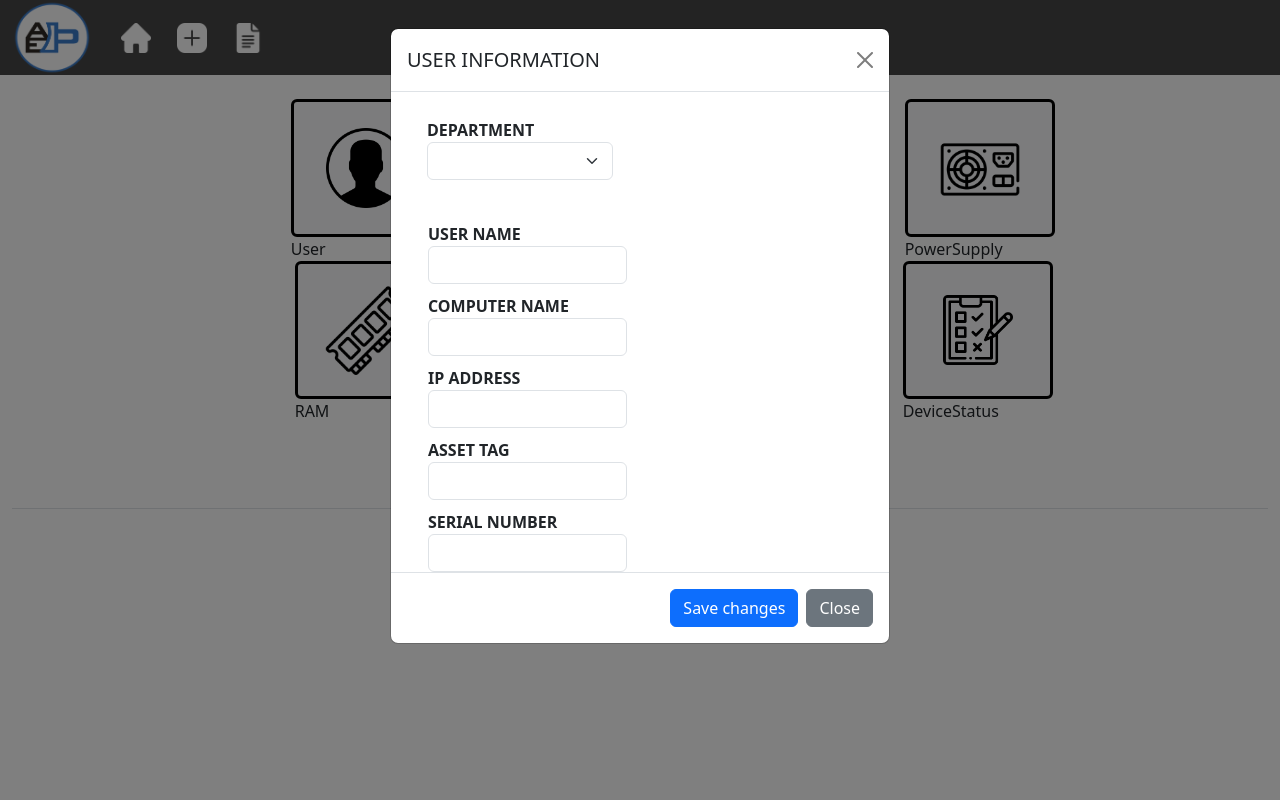
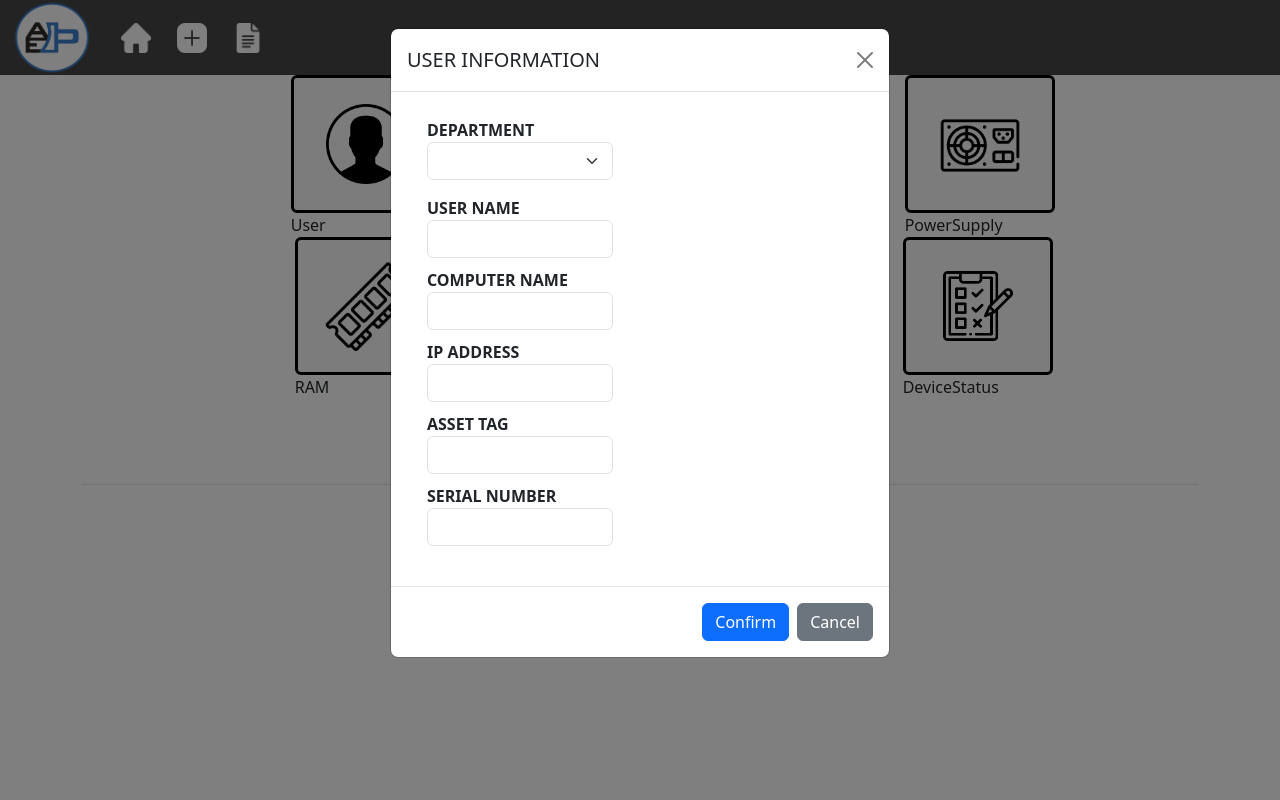
Before and after one commit to vncebrmjo/AM-EUROPHARMA_Computer_Inventory, a Flask app: page /Add_Inventory in a window 1280 px wide, after a click that opens the changed part. Run offline with Flask 3, Linux system fonts and the light colour scheme.

Commit message:
modals, textbox, checkbox, updated

```diff
--- a/static/css/design.css
+++ b/static/css/design.css
@@ -121,21 +121,21 @@ padding: 25px;
 #motherboard_details{
     width: 40%;
     margin-top: 10px;
-    margin-left: 37px;
+    margin-left: 20px;
     padding: 0px;
 }
 
 #brand{
     width: 40%;
     margin-top: 10px;
-    margin-left: 37px;
+    margin-left: 20px;
     padding: 0px;
 }
 
 #ps_brand{
     width: 40%;
     margin-top: 10px;
-    margin-left: 37px;
+    margin-left: 20px;
     padding: 0px;
 }
 
@@ -149,84 +149,104 @@ padding: 25px;
 #storage_brand{
     width: 40%;
     margin-top: 10px;
-    margin-left: 37px;
+    margin-left: 20px;
     padding: 0px;
 }
 
 #gb_combo_box{
     width: 40%;
     margin-top: 10px;
-    margin-left: 37px;
+    margin-left: 20px;
     padding: 0px;
 }
 
 #storage_combo_box{
     width: 40%;
     margin-top: 10px;
-    margin-left: 37px;
+    margin-left: 20px;
     padding: 0px;
 }
 
 #OS_combo_box{
     width: 40%;
     margin-top: 10px;
-    margin-left: 37px;
+    margin-left: 20px;
     padding: 0px;
 }
 
 #size{
     width: 40%;
     margin-top: 10px;
-    margin-left: 54px;
+    margin-left: 20px;
     padding: 0px;
 }
 
 #watts{
     width: 40%;
     margin-top: 10px;
-    margin-left: 37px;
+    margin-left: 20px;
     padding: 0px;
 }
 
 #user_text{
     width: 40%;
     margin-top: 10px;
-    margin-left: 37px;
+    margin-left: 20px;
     padding: 0px;
 }
 
 #cpu_details{
     width: 40%;
     margin-top: 10px;
-    margin-left: 37px;
+    margin-left: 20px;
+    padding: 0px;
+}
+#comtag{
+    width: 40%;
+    margin-top: 10px;
+    margin-left: 20px;
+    padding: 0px;
+}
+
+#nettag{
+    width: 40%;
+    margin-top: 10px;
+    margin-left: 20px;
+    padding: 0px;
+}
+
+#MS_combo_box{
+    width: 40%;
+    margin-top: 10px;
+    margin-left: 20px;
     padding: 0px;
 }
 
 #computer_name{
     width: 40%;
     margin-top: 10px;
-    margin-left: 37px;
+    margin-left: 20px;
     padding: 0px;
 }
 
 #ip{
     width: 40%;
     margin-top: 10px;
-    margin-left: 37px;
+    margin-left: 20px;
     padding: 0px;
 }
 
 #asset_tag{
     width: 40%;
     margin-top: 10px;
-    margin-left: 37px;
+    margin-left: 20px;
     padding: 0px;
 }
 
 #serial_number{
     width: 40%;
     margin-top: 10px;
-    margin-left: 37px;
+    margin-left: 20px;
     padding: 0px;
 }
 
--- a/templates/Add_Inventory.html
+++ b/templates/Add_Inventory.html
@@ -1,5 +1,5 @@
 <!DOCTYPE html>
-<html lang="en" xmlns="http://www.w3.org/1999/html" xmlns="http://www.w3.org/1999/html">
+<html lang="en">
 <head>
     <meta charset="UTF-8">
     <title>Add_Inventory</title>
@@ -9,7 +9,7 @@
 </head>
 {% include 'Header.html' %}
 <body>
-<br>
+    <form method="POST" action ="{{ url_for('Add_Inventory') }}">
 <div class ="row justify-content-center">
    <div class="col-md-1 mx-5">  <button id="user_button" class="btn btn-light" type="button" data-bs-toggle="modal" data-bs-target="#modal_user"><a href="#"><img src="static/icons/user_2.png" id="user"></a></button>User</div>
      <div class="modal" id="modal_user">
@@ -42,31 +42,31 @@
                     <option value="VALIDATION">VALIDATION</option>
                 </select>
             </div>
-      </div>
          <div class="col-md-3" id="user_text">
           <label class="fw-semibold">USER NAME</label>
-              <input type="text" class="form-control">
+              <input type="text" class="form-control" name="user">
              </div>
                  <div class="col-md-3" id="computer_name">
           <label class="fw-semibold"> COMPUTER NAME</label>
-              <input type="text" class="form-control">
+              <input type="text" class="form-control"  name="computer_name">
              </div>
         <div class="col-md-3" id="ip">
           <label class="fw-semibold">IP ADDRESS</label>
-              <input type="text" class="form-control">
+              <input type="text" class="form-control"  name="ip">
              </div>
         <div class="col-md-3" id="asset_tag">
           <label class="fw-semibold">ASSET TAG</label>
-              <input type="text" class="form-control">
+              <input type="text" class="form-control"  name="asset_tag">
              </div>
         <div class="col-md-3" id="serial_number">
           <label class="fw-semibold">SERIAL NUMBER</label>
-              <input type="text" class="form-control">
+              <input type="text" class="form-control" name="serial_number">
              </div>
-
+          </div>
+<br>
       <div class="modal-footer">
-        <button type="button" class="btn btn-primary">Save changes</button>
-          <button type="button" class="btn btn-secondary" data-bs-dismiss="modal">Close</button>
+        <button type="button" class="btn btn-primary">Confirm</button>
+          <button type="button" class="btn btn-secondary" data-bs-dismiss="modal">Cancel</button>
       </div>
     </div>
   </div>
@@ -83,7 +83,7 @@
       <div class="modal-body">
         <div class="col-md-3" id="process_combo_box">
           <label class="fw-semibold">BRAND NAME</label>
-                <select class="form-select mb-3" name="processor" id="select_processor">
+                <select class="form-select mb-3" name="processor_1" id="select_processor">
                     <option value=" "> </option>
                     <option value="Intel">Intel</option>
                     <option value="AMD Ryzen">AMD</option>
@@ -91,7 +91,7 @@
             </div>
                   <div class="col-md-3" id="core_combo_box">
           <label class="fw-semibold">CORE</label>
-                <select class="form-select mb-3" name="processor" id="core_processor">
+                <select class="form-select mb-3" name="processor_2" id="core_processor">
                     <option value=" "> </option>
                     <option value="Pentium">Pentium</option>
                     <option value="3">3</option>
@@ -99,14 +99,14 @@
                     <option value="7">7</option>
                 </select>
             </div>
-      </div>
         <div class="col-md-3" id="cpu_details">
           <label class="fw-semibold">DETAILS</label>
-              <input type="text" class="form-control">
+              <input type="text" class="form-control" name="processor_3">
              </div>
+          </div>
         <br>
       <div class="modal-footer">
-          <button type="button" class="btn btn-primary">Save changes</button>
+          <button type="button" class="btn btn-primary">Confirm </button>
           <button type="button" class="btn btn-secondary" data-bs-dismiss="modal">Close</button>
       </div>
     </div>
@@ -124,17 +124,17 @@
       <div class="modal-body">
           <div class="col-md-3" id="brand">
           <label class="fw-semibold">BRAND NAME</label>
-              <input type="text" class="form-control">
+              <input type="text" class="form-control" name="mobo_1">
              </div>
 
           <div class="col-md-3" id="motherboard_details">
           <label class="fw-semibold">DETAILS</label>
-              <input type="text" class="form-control">
+              <input type="text" class="form-control" name="mobo_2">
              </div>
         <br>
       </div>
       <div class="modal-footer">
-        <button type="button" class="btn btn-primary">Save changes</button>
+        <button type="button" class="btn btn-primary">Confirm</button>
           <button type="button" class="btn btn-secondary" data-bs-dismiss="modal">Close</button>
       </div>
     </div>
@@ -152,17 +152,17 @@
       <div class="modal-body">
         <div class="col-md-3" id="ps_brand">
           <label class="fw-semibold">BRAND NAME</label>
-              <input type="text" class="form-control">
+              <input type="text" class="form-control" name="ps_1">
              </div>
 
           <div class="col-md-3" id="watts">
           <label class="fw-semibold">WATTS</label>
-              <input type="text" class="form-control">
+              <input type="text" class="form-control" name="ps_2">
              </div>
         <br>
       </div>
       <div class="modal-footer">
-       <button type="button" class="btn btn-primary">Save changes</button>
+       <button type="button" class="btn btn-primary">Confirm</button>
           <button type="button" class="btn btn-secondary" data-bs-dismiss="modal">Close</button>
       </div>
     </div>
@@ -185,11 +185,11 @@
       <div class="modal-body">
           <div class="col-md-3" id="ram_brand">
           <label class="fw-semibold">BRAND NAME</label>
-              <input type="text" class="form-control">
+              <input type="text" class="form-control ram_1">
              </div>
         <div class="col-md-3" id="ram_combo_box">
           <label class="fw-semibold">DDR</label>
-                <select class="form-select mb-3" name="DDR" id="select_ddr">
+                <select class="form-select mb-3" name="ram_2" id="select_ddr">
                     <option value=" "> </option>
                     <option value="2">2</option>
                     <option value="3">3</option>
@@ -197,11 +197,10 @@
                     <option value="5">5</option>
                 </select>
             </div>
-      </div>
 
         <div class="col-md-3" id="gb_combo_box">
           <label class="fw-semibold">GIGABYTES</label>
-                <select class="form-select mb-3" name="DDR" id="select_gb">
+                <select class="form-select mb-3" name="ram_3" id="select_gb">
                     <option value=" "> </option>
                     <option value="2">2</option>
                     <option value="4">4</option>
@@ -214,9 +213,10 @@
                     <option value="256">256</option>
                 </select>
             </div>
+          </div>
 <br>
       <div class="modal-footer">
-          <button type="button" class="btn btn-primary">Save changes</button>
+          <button type="button" class="btn btn-primary">Confirm</button>
         <button type="button" class="btn btn-secondary" data-bs-dismiss="modal">Close</button>
       </div>
     </div>
@@ -233,27 +233,27 @@
       <div class="modal-body">
           <div class="col-md-3" id="storage_brand">
           <label class="fw-semibold">BRAND NAME</label>
-              <input type="text" class="form-control">
+              <input type="text" class="form-control" name="storage_1">
              </div>
 
         <div class="col-md-3" id="storage_combo_box">
           <label class="fw-semibold">TYPE</label>
-                <select class="form-select mb-3" name="DDR" id="select_storage">
+                <select class="form-select mb-3" name="storage_2" id="select_storage">
                     <option value=" "> </option>
                     <option value="HDD">HDD</option>
                     <option value="SSD">SSD</option>
                     <option value="M.2">M.2</option>
                 </select>
             </div>
-      </div>
 
         <div class="col-md-3" id="size">
           <label class="fw-semibold">SIZE</label>
-              <input type="text" class="form-control">
+              <input type="text" class="form-control" name="storage_3">
              </div>
+          </div>
 <br>
       <div class="modal-footer">
-          <button type="button" class="btn btn-primary">Save changes</button>
+          <button type="button" class="btn btn-primary">Confirm</button>
         <button type="button" class="btn btn-secondary" data-bs-dismiss="modal">Close</button>
       </div>
     </div>
@@ -270,17 +270,18 @@
       <div class="modal-body">
         <div class="col-md-3" id="OS_combo_box">
           <label class="fw-semibold">TYPE</label>
-                <select class="form-select mb-3" name="Operating System" id="select_OS">
+                <select class="form-select mb-3" name="os_1" id="select_OS">
                     <option value=" "> </option>
-                    <option value="Windows 7 pro">Windows 7 pro</option>
-                    <option value="Windows 8 pro">Windows 8 pro</option>
-                    <option value="Windows 10 pro">Windows 10 pro</option>
-                    <option value="Windows 11 pro">Windows 11 pro</option>
+                    <option value="macOS">macOS</option>
+                    <option value="Windows 7 Pro">Windows 7 Pro</option>
+                    <option value="Windows 8 Pro">Windows 8 Pro</option>
+                    <option value="Windows 10 Pro">Windows 10 Pro</option>
+                    <option value="Windows 11 Pro">Windows 11 Pro</option>
                 </select>
             </div>
       </div>
       <div class="modal-footer">
-          <button type="button" class="btn btn-primary">Save changes</button>
+          <button type="button" class="btn btn-primary">Confirm</button>
         <button type="button" class="btn btn-secondary" data-bs-dismiss="modal">Close</button>
       </div>
     </div>
@@ -295,29 +296,36 @@
         <button type="button" class="btn-close" data-bs-dismiss="modal" aria-label="Close"></button>
       </div>
       <div class="modal-body">
+          <div class="col-md-3" id="MS_combo_box">
+          <label class="fw-semibold">TYPE</label>
+                <select class="form-select mb-3" name="os_1" id="select_MS">
+                    <option value=" "> </option>
+                    <option value="Standard">Standard</option>
+                    <option value="Professional">Professional</option>
+                </select>
+            </div>
+
+         <div class="col-md-3" id="comtag">
+          <label class="fw-semibold">COMPUTER TAG</label>
+              <input type="text" class="form-control" name="ps_2">
+             </div>
+
+        <div class="col-md-3" id="nettag">
+          <label class="fw-semibold">NETWORK TAG</label>
+              <input type="text" class="form-control" name="ps_2">
+             </div>
           <div class="form-check">
-  <input class="form-check-input" type="checkbox" value="" id="ESET">
+  <input class="form-check-input" type="checkbox" value="TRUE" id="ESET">
   <label class= "form-check-label" for="ESET">ESET</label>
 </div>
           <div class="form-check">
-  <input class="form-check-input" type="checkbox" value="" id="MS_OFFICE">
-  <label class= "form-check-label" for="MS_OFFICE">MS OFFICE</label>
-</div>
-          <div class="form-check">
-  <input class="form-check-input" type="checkbox" value="" id="COMPUTER_TAG">
-  <label class= "form-check-label" for="COMPUTER_TAG">COMPUTER TAG</label>
-</div>
-          <div class="form-check">
-  <input class="form-check-input" type="checkbox" value="" id="NETWORK_TAG">
-  <label class= "form-check-label" for="NETWORK_TAG">NETWORK TAG</label>
-</div>
-          <div class="form-check">
-  <input class="form-check-input" type="checkbox" value="" id="UPS">
+  <input class="form-check-input" type="checkbox" value="TRUE" id="UPS">
   <label class= "form-check-label" for="UPS">UPS</label>
 </div>
       </div>
+
       <div class="modal-footer">
-          <button type="button" class="btn btn-primary">Save changes</button>
+          <button type="button" class="btn btn-primary">Confirm</button>
         <button type="button" class="btn btn-secondary" data-bs-dismiss="modal">Close</button>
       </div>
     </div>
@@ -330,9 +338,35 @@
   <button id="save_button" class="btn btn-primary me-md-1 fw-semibold" type="button">Save</button>
   <button id="clear_button" class="btn btn-outline-danger fw-semibold" type="button">Clear</button>
 </div>
+</div>
+</div>
+
+<!--
+<br>
+<div class ="row justify-content-center">
+   <div class="col-md-1 mx-5">  <button id="user_button" class="btn btn-light" type="button"> <a href="#">  <img src="static/icons/user_2.png" id="user"></a></button>User</div>
+    <div class="col-md-1 mx-5"> <button id="processor_button" class="btn btn-light" type="button"><a href="#"> <img src="static/icons/processor.png" id="processor"></a></button>Processor</div>
+    <div class="col-md-1 mx-5"> <button id="motherboard_button" class="btn btn-light" type="button"><a href="#"> <img src="static/icons/motherboard.png" id="Mobo"></a></button>Motherboard</div>
+    <div class="col-md-1 mx-5"> <button id="power_suppy_button" class="btn btn-light" type="button"><a href="#"> <img src="static/icons/power-supply.png" id="PS"></a></button>PowerSupply</div>
+</div>
+<br>
+<br>
+<div class ="row justify-content-center">
+    <div class="col-md-1 mx-5"> <button id="ram_button" class="btn btn-light" type="button"> <a href="#"> <img src="static/icons/ram.png" id="ram"></a></button>RAM</div>
+    <div class="col-md-1 mx-5"> <button id="storage_button" class="btn btn-light" type="button"> <a href="#"> <img src="static/icons/storage.png" id="storage"></a></button>Storage</div>
+    <div class="col-md-1 mx-5"> <button id="os_button" class="btn btn-light" type="button"> <a href="#"> <img src="static/icons/operating_system.png" id="OS"></a></button>OperatingSystem</div>
+    <div class="col-md-1 mx-5"> <button id="status_button" class="btn btn-light" type="button"> <a href="#"> <img src="static/icons/device_status.png" id="status"></a></button>DeviceStatus</div>
+</div>
+<br>
+<br>
+<div class="d-grid gap-2 d-md-flex justify-content-md-center">
+  <button id="save_button" class="btn btn-primary me-md-1 fw-semibold" type="button">Save</button>
+  <button id="clear_button" class="btn btn-outline-danger fw-semibold" type="button">Clear</button>
+</div>
 
 
+-->
+        </form>
 </body>
-
 {% include 'Footer.html' %}
 </html>
```
